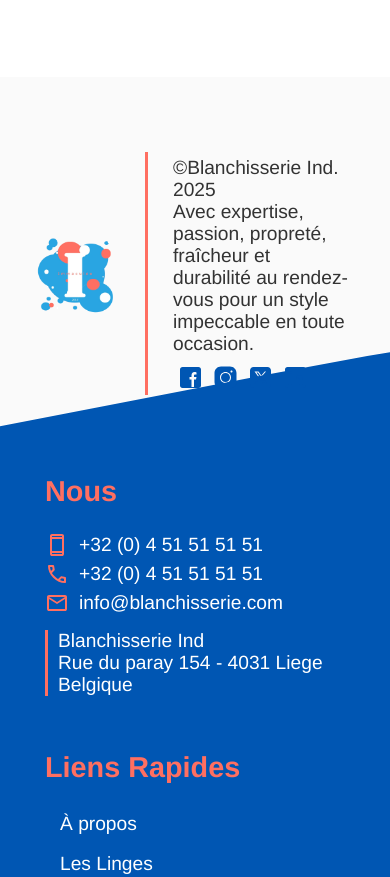
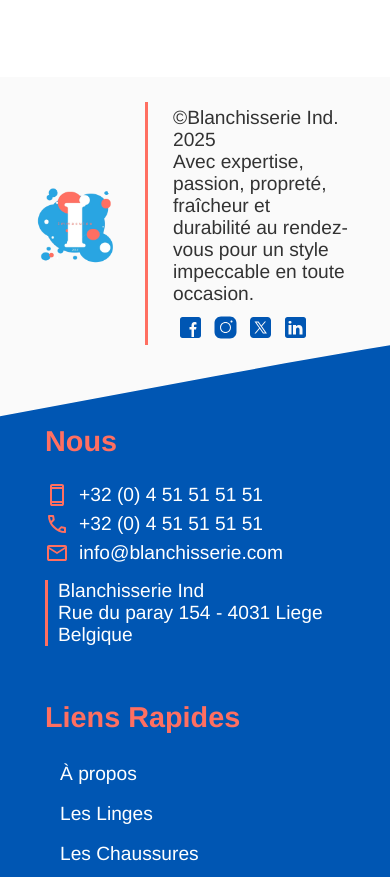
Before and after one commit to ReVeR-13/Blanchisserie-Industrielle-Examen-terminer-le-02-06, a plain HTML site: page Blanchisserie Ind/Index.html in a window 390 px wide. Shown: the part 9636-10513 px from the top of the page. Drawn offline with Linux system fonts and the light colour scheme.

Commit message:
Update PageCommon.css

```diff
--- a/Blanchisserie Ind/Page/Css/PageCommon.css
+++ b/Blanchisserie Ind/Page/Css/PageCommon.css
@@ -1255,6 +1255,10 @@ footer{
 }
 /* media smartphone */
 @media  screen and (max-width: 430px) {
+    .footer-information {
+        margin-top: 0;
+    }
+
     .footer-background{
         animation: anim_vague_footer 10s alternate-reverse ease-in-out infinite;
     }
```
